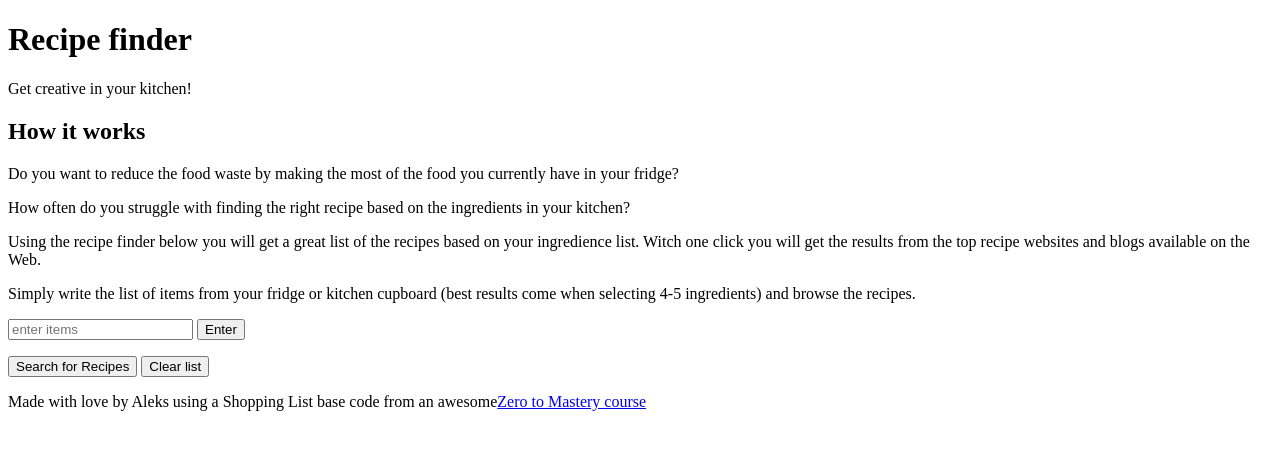
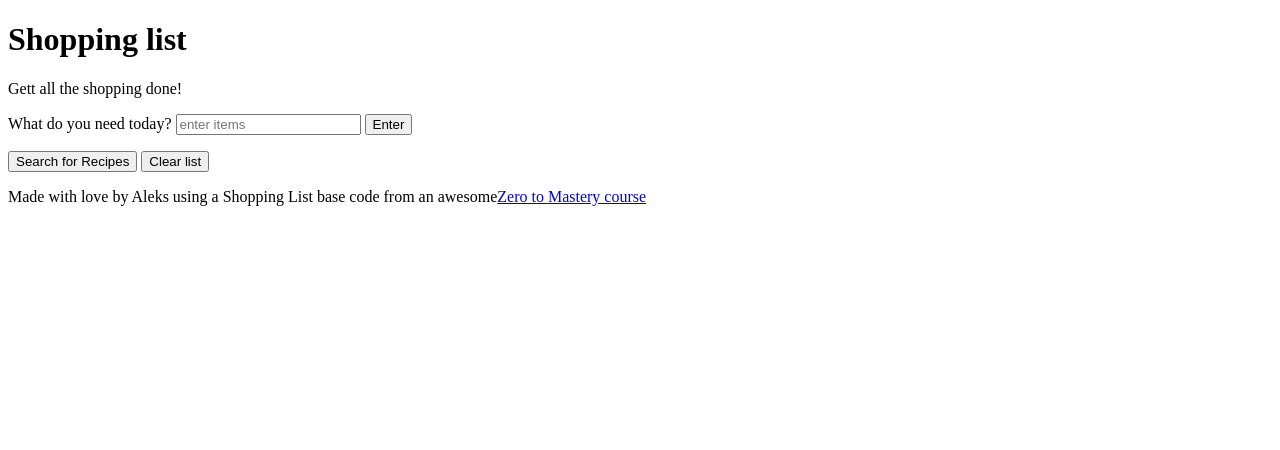
Before and after one commit to AleksCreative/My-JavaScript-playground, a plain HTML site: page todo-app/index.html in a window 1280 px wide. Drawn offline with Linux system fonts and the light colour scheme.

Commit message:
change recipe finder into shopping list

```diff
--- a/Recipe-finder/index.html
+++ b/todo-app/index.html
@@ -2,22 +2,16 @@
 <html>
 <head>
   <meta charset="utf-8">
-	<title>Recipe Finder</title>
+	<title>Shopping list</title>
 	<link rel="stylesheet" type="text/css" href="style.css">
 </head>
 <body>
 	<header>
-		<h1>Recipe finder</h1>
-		<p id="first">Get creative in your kitchen!</p>
+		<h1>Shopping list</h1>
+		<p id="first">Gett all the shopping done!</p>
 	</header>
 	<section>
-		<h2>How it works</h2>
-		<p>Do you want to reduce the food waste by making the most of the food you currently have in your fridge?</p>
-		<p>How often do you struggle with finding the right recipe based on the ingredients in your kitchen?</p>
-		<p>Using the recipe finder below you will get a great list of the recipes based on your ingredience list. Witch one click you will get the results from the top recipe websites and blogs available on the Web.</p>
-		<p>Simply write the list of items from your fridge or kitchen cupboard (best results come when selecting 4-5 ingredients) and browse the recipes.</p>
-	</section>
-	<section>
+    What do you need today?
 		<input id="userinput" type="text" placeholder="enter items">
 		<button id="enter">Enter</button>
     <div class="list-container">
--- a/Recipe-finder/script.js
+++ b/todo-app/script.js
@@ -13,17 +13,10 @@ function createListElement() {
 	let li = document.createElement("li");
 	li.setAttribute("class", "list-item");
 
-	/*
-	let tickBox = document.createElement("input");
-	tickBox.setAttribute("type", "checkbox");
-	tickBox.setAttribute("class", "tick-box")
-	*/
-
 	let clearButton = document.createElement("button");
 	clearButton.setAttribute("class", "clear-button");
 	clearButton.textContent = "Remove item";
 
-	/* li.appendChild(tickBox); */
 	li.appendChild(document.createTextNode(input.value));
 	li.appendChild(clearButton);
 
@@ -50,20 +43,3 @@ function addListAfterKeypress(event) {
 // Function calls on the events
 button.addEventListener("click", addListAfterClick);
 input.addEventListener("keypress", addListAfterKeypress);
-
-// Creates Remove selected items button if the list is not empty - doesn't work!
-/*
-function addRemoveSelectedButton() {
-	if (ul.children > 0) {
-		let removeSelectedButton = document.createElement("button");
-		let selectedButtonContainer = document.getElementById("remove-selected");
-
-		removeSelectedButton.textContent = "Remove selected items";
-
-		selectedButtonContainer.appendChild(removeSelectedButton);
-		}
-}
-addRemoveSelectedButton();
-*/
-// Select the li elements from the document
-let listItems = ul.childNodes;
```
Also changed, not shown: todo-app/style.css (renamed from Recipe-finder/style.css).
